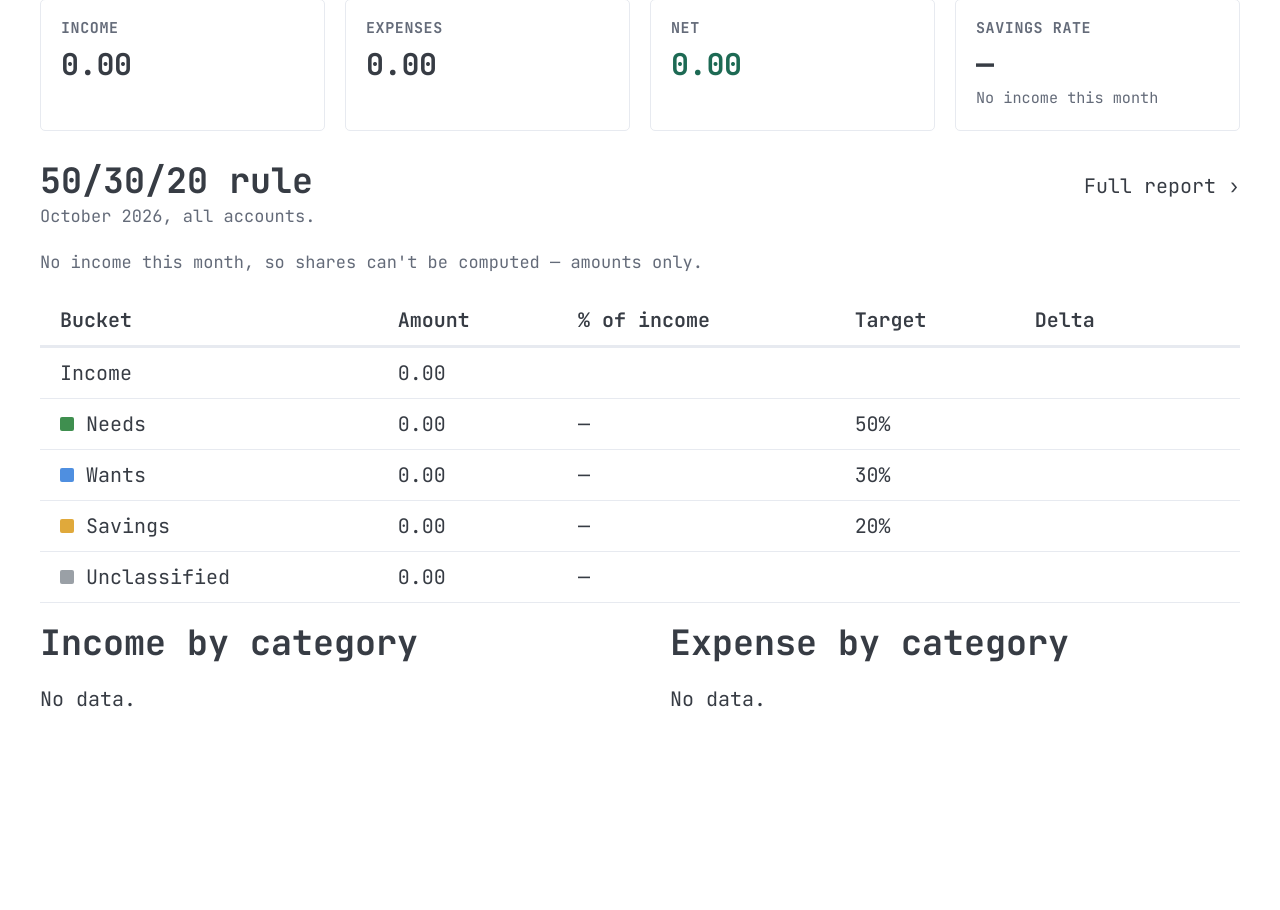
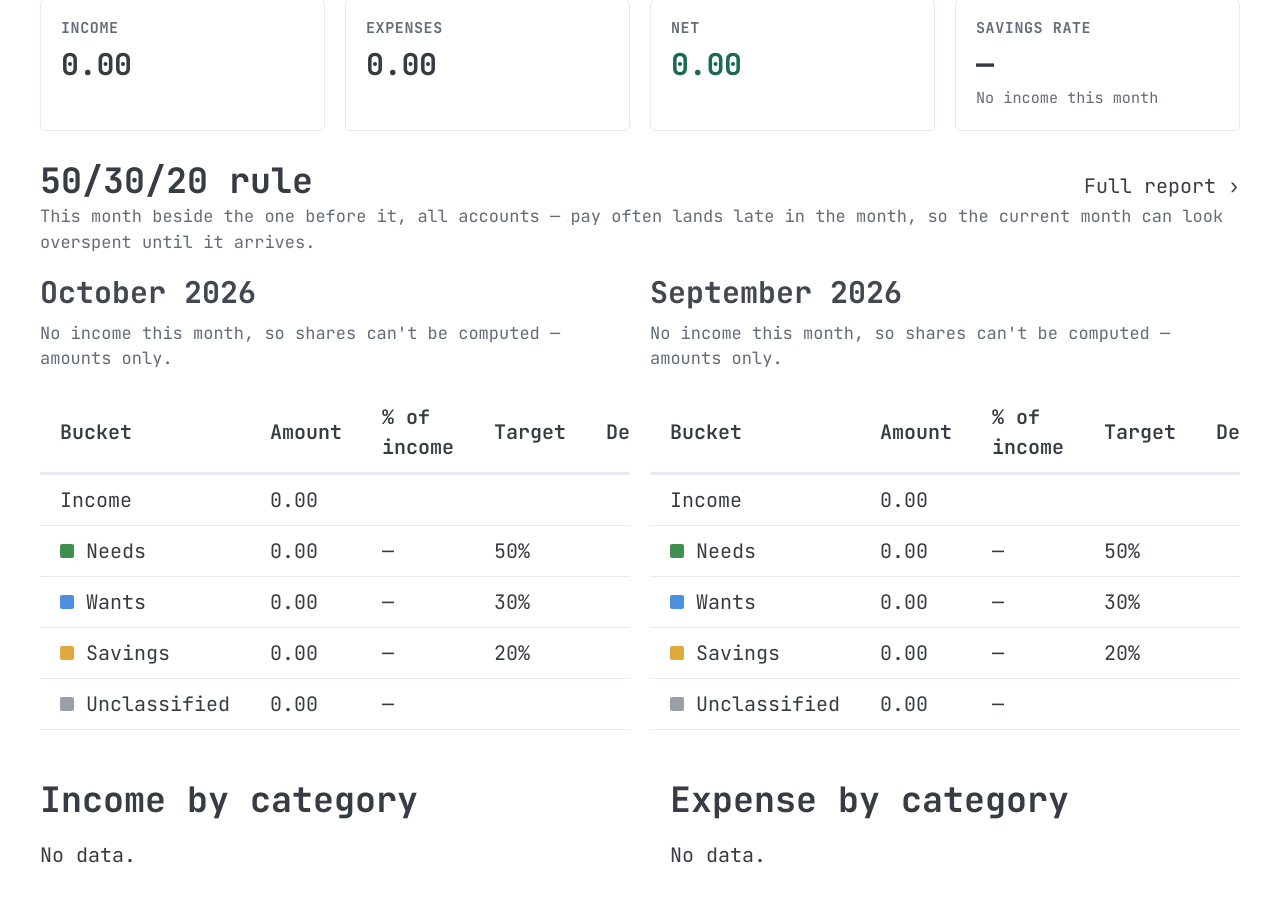
Before and after one commit to ikari2k/personal_finance_app, a FastAPI app: page /reports/2026/10 in a window 1280 px wide. Shown: the part 385-1295 px from the top of the page. Before the commit the page ends 1092 px from the top, so only its background shows below. Run offline with FastAPI, Linux system fonts and the light colour scheme.

Commit message:
Show this and last month 50/30/20 breakdown on dashboard and month report
Co-Authored-By: Claude Sonnet 5.5 <noreply@anthropic.com>

```diff
--- a/app/routers/reports.py
+++ b/app/routers/reports.py
@@ -28,7 +28,7 @@ from fastapi.responses import HTMLResponse
 from app.models.category import CategoriesByType
 from app.models.transaction import TransactionType
 from app.routers import breadcrumbs
-from app.routers.budget_rule import month_summary, rolling_summaries
+from app.routers.budget_rule import month_pair, rolling_summaries
 from app.services.aggregation import (
     CategoryMonthPoint,
     CategoryTotal,
@@ -2329,8 +2329,7 @@ def month_detail(
         request,
         "reports/month.html",
         {
-            "rule_month": month_summary(ledger, categories, accounts, year, month),
-            "rule_label": f"{month_name[month]} {year}",
+            "rule_months": month_pair(ledger, categories, accounts, year, month),
             "rule_link": f"/reports/budget-rule?month={year:04d}-{month:02d}",
             "year": year,
             "month": month,
--- a/app/templates/budget_rule/_bar.html
+++ b/app/templates/budget_rule/_bar.html
@@ -40,3 +40,26 @@
     </table>
   </div>
 {% endmacro %}
+
+{# Compact label + bar + N/W/S figures rows. `items` are dicts with label,
+   bar, rows (see app.routers.budget_rule.period_summary); `empty` is the
+   text for a period with no income. #}
+{% macro compact_rows(items, empty="No income in this period.") %}
+  <div class="br-rolling">
+    {% for w in items %}
+      <div class="br-rolling-row">
+        <span class="br-rolling-label">{{ w.label }}</span>
+        {% if w.bar %}
+          {{ split_bar(w.bar, w.label ~ ": needs, wants and savings as a share of income") }}
+          <span class="br-rolling-figures">
+            {% for r in w.rows if r.key != 'unclassified' %}
+              <span><span class="chart-legend-swatch br-swatch-{{ r.key }}"></span>{{ r.label[0] }} {{ "%.0f"|format(r.pct) }}%</span>
+            {% endfor %}
+          </span>
+        {% else %}
+          <span class="muted br-rolling-none">{{ empty }}</span>
+        {% endif %}
+      </div>
+    {% endfor %}
+  </div>
+{% endmacro %}
--- a/app/templates/budget_rule/_month.html
+++ b/app/templates/budget_rule/_month.html
@@ -1,14 +1,24 @@
-{# One month's 50/30/20 breakdown for /reports/{year}/{month}. Expects
-   `rule_month` (app.routers.budget_rule.month_summary), `rule_label`, `rule_link`. #}
+{# This and last month's 50/30/20 breakdown for /reports/{year}/{month}. Expects
+   `rule_months` (app.routers.budget_rule.month_pair), `rule_link`. #}
 {% from "budget_rule/_bar.html" import split_bar, rule_table %}
 <div class="dash-widget-head" style="margin-bottom: 0.15rem;">
   <h2 style="margin: 0;">50/30/20 rule</h2>
   <a class="table-link" href="{{ rule_link }}">Full report &rsaquo;</a>
 </div>
-<p class="muted" style="margin-top: 0;">{{ rule_label }}, all accounts.</p>
-{% if rule_month.bar %}
-  {{ split_bar(rule_month.bar, "Needs, wants and savings as a share of income for " ~ rule_label) }}
-{% else %}
-  <p class="muted">No income this month, so shares can't be computed — amounts only.</p>
-{% endif %}
-{{ rule_table(rule_month) }}
+<p class="muted" style="margin-top: 0;">
+  This month beside the one before it, all accounts &mdash; pay often lands late in the month, so
+  the current month can look overspent until it arrives.
+</p>
+<div class="dash-grid" style="margin-bottom: 1.5rem;">
+  {% for m in rule_months %}
+    <div class="dash-span-6">
+      <h3 style="margin-bottom: 0.5rem;"><a class="table-link" href="{{ m.link }}">{{ m.label }}</a></h3>
+      {% if m.bar %}
+        {{ split_bar(m.bar, "Needs, wants and savings as a share of income for " ~ m.label) }}
+      {% else %}
+        <p class="muted">No income this month, so shares can't be computed &mdash; amounts only.</p>
+      {% endif %}
+      {{ rule_table(m) }}
+    </div>
+  {% endfor %}
+</div>
```
Also changed, not shown: app/routers/budget_rule.py (+37 -9 lines), app/routers/dashboard.py (+7 -14 lines), app/templates/budget_rule/_rolling.html (+2 -18 lines), app/templates/dashboard/list.html (+4 -14 lines), tests/integration/test_dashboard_router.py (+7 -1 lines), tests/integration/test_reports_router.py (+7 -0 lines).
